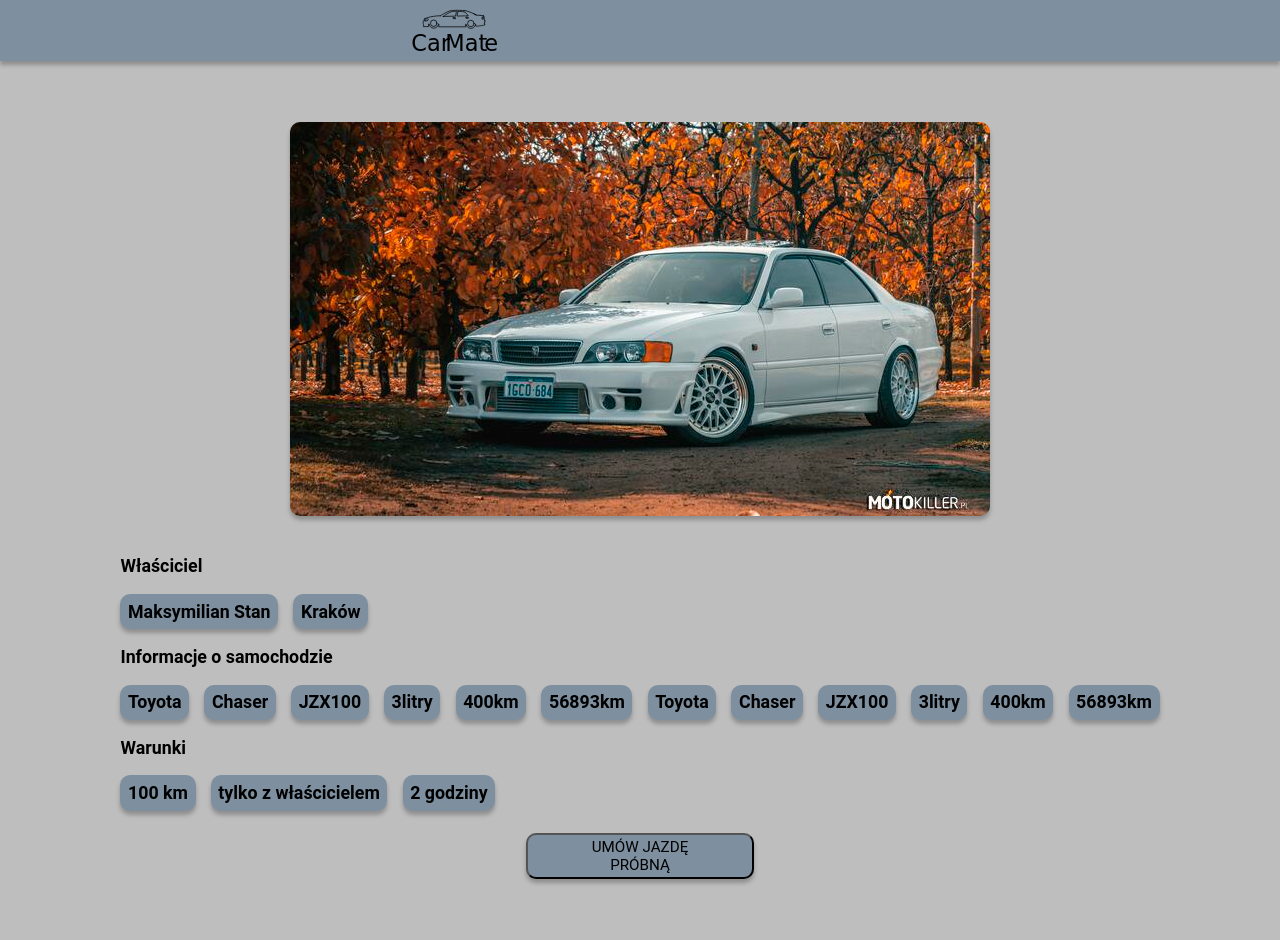
After one commit to MnStan/CarMate, a PHP site: template public/views/carInfo.php in a window 1280 px wide. The commit adds this page. Run offline with PHP 8.4, Linux system fonts and the light colour scheme; the template is opened without the code that fills it, so the values that code supplies are empty.

Commit message:
Added carInfo page + bean component for infomations about car and rent and added page with datepicker

```diff
--- a/index.php
+++ b/index.php
@@ -10,4 +10,6 @@
 Routing::get('register', 'DefaultController');
 Routing::get('unloggedMain', 'DefaultController');
 Routing::get('main', 'DefaultController');
+Routing::get('info', 'DefaultController');
+Routing::get('bookCar', 'DefaultController');
 Routing::run($path);
--- /dev/null
+++ b/public/css/carInfo.css
@@ -0,0 +1,43 @@
+.rent-info-container {
+    gap: 2rem;
+}
+
+.info-info {
+    display: flex;
+    text-align: center;
+    gap: 1rem;
+    flex-wrap: wrap;
+}
+
+.tooltip {
+    position: absolute;
+    background-color: rgba(0, 0, 0, 0.8);
+    color: #fff;
+    padding: 0.5rem;
+    border-radius: 4px;
+    white-space: nowrap;
+    font-size: 14px;
+    z-index: 9999;
+}
+
+@media screen and (max-width: 700px) {
+    .rent-info-container {
+        width: 70%;
+    }
+}
+
+@media screen and (max-width: 1024px) {
+    .rent-info-container {
+        width: 50%;
+    }
+}
+
+@media screen and (max-width: 400px) {
+    .info-info > div {
+        flex-basis: 100%;
+    }
+
+    .rent-info-container {
+        width: 100%;
+    }
+}
--- a/public/css/components/button.css
+++ b/public/css/components/button.css
@@ -8,4 +8,8 @@
     font-size: 1rem;
     text-transform: uppercase;
     transition: var(--default-transition);
+    display: flex;
+    align-items: center;
+    justify-content: center;
+    text-align: center;
 }
--- /dev/null
+++ b/public/css/components/rentInfoBean.css
@@ -0,0 +1,10 @@
+.info-title {
+    border-radius: 10px;
+    background-color: var(--primary);
+    text-align: center;
+}
+
+.info-title-content {
+    margin: 0;
+    padding: 0.5rem;
+}
--- a/public/css/style.css
+++ b/public/css/style.css
@@ -11,6 +11,10 @@
 @import "./components/navbar.css";
 @Import "./main.css";
 @import "./components/carCard.css";
+@import "./carInfo.css";
+@import "./components/rentInfoBean.css";
+@import "./carInfo.css";
+@import "./bookCar.css";
 
 * {
     box-sizing: border-box;
--- /dev/null
+++ b/public/js/tooltipInfo.js
@@ -0,0 +1,32 @@
+// tooltipInfo.js
+
+const tooltips = {
+    '3litry': 'Pojemność',
+    '400km': 'Moc',
+    // Dodaj inne dostosowane treści tooltipów tutaj
+  };
+
+  document.addEventListener('DOMContentLoaded', () => {
+    // Znajdź wszystkie kontenery info-info
+    const infoInfoContainers = document.querySelectorAll('.info-info');
+
+    // Iteruj przez kontenery info-info
+    infoInfoContainers.forEach(container => {
+      // Znajdź elementy RentInfo wewnątrz kontenera
+      const rentInfoElements = container.querySelectorAll('.rent-info');
+
+      // Iteruj przez elementy RentInfo
+      rentInfoElements.forEach(rentInfoElement => {
+        // Pobierz informacje z elementu RentInfo
+        const info = rentInfoElement.textContent.trim();
+
+        // Sprawdź, czy istnieje dostosowany tooltip dla danej wartości
+        const tooltipContent = tooltips[info];
+
+        if (tooltipContent) {
+          // Dodaj atrybut title z treścią tooltipa
+          rentInfoElement.setAttribute('title', tooltipContent);
+        }
+      });
+    });
+  });
--- /dev/null
+++ b/public/views/carInfo.php
@@ -0,0 +1,71 @@
+<?php
+
+require_once "public/views/components/button.php";
+require_once "public/views/components/rentInfoBean.php";
+
+$image = 'public/img/photos/toyota.jpg';
+
+$buttonArrayCarInfo = [
+    'type' => 'submit',
+    'value' => 'umów jazdę próbną'
+];
+
+?>
+
+<html lang="en">
+
+<head>
+    <?php include("public/views/components/headImports.php"); ?>
+    <script src="public/js/tooltipInfo.js" defer></script>
+    <title>Informacje</title>
+</head>
+
+<body>
+    <?php include("public/views/components/navbar.php"); ?>
+    <main class="container flex flex-center flex-column" style="gap: 1.5rem">
+        <div class="car-photo-container">
+            <img class="car-photo drop-shadow" src="<?php echo $image ?>">
+        </div>
+        <div class="rent-info container flex flex-center flex-column">
+            <div class="rent-info-container">
+                <h3>
+                    Właściciel
+                </h3>
+                <div class="info-info flex flex-row">
+                    <?php echo RentInfo('Maksymilian Stan') ?>
+                    <?php echo RentInfo('Kraków'); ?>
+                </div>
+
+                <h3>
+                    Informacje o samochodzie
+                </h3>
+                <div class="info-info flex flex-row">
+                    <?php echo RentInfo('Toyota', 'Testowanie tooltip'); ?>
+                    <?php echo RentInfo('Chaser'); ?>
+                    <?php echo RentInfo('JZX100'); ?>
+                    <?php echo RentInfo('3litry'); ?>
+                    <?php echo RentInfo('400km'); ?>
+                    <?php echo RentInfo('56893km'); ?>
+                    <?php echo RentInfo('Toyota', 'Testowanie tooltip'); ?>
+                    <?php echo RentInfo('Chaser'); ?>
+                    <?php echo RentInfo('JZX100'); ?>
+                    <?php echo RentInfo('3litry'); ?>
+                    <?php echo RentInfo('400km'); ?>
+                    <?php echo RentInfo('56893km'); ?>
+                </div>
+
+                <h3>
+                    Warunki
+                </h3>
+                <div class="info-info flex flex-row">
+                    <?php echo RentInfo('100 km'); ?>
+                    <?php echo RentInfo('tylko z właścicielem'); ?>
+                    <?php echo RentInfo('2 godziny'); ?>
+                </div>
+            </div>
+        </div>
+        <?php echo Button($buttonArrayCarInfo); ?>
+    </main>
+</body>
+
+</html>
--- a/public/views/components/headImports.php
+++ b/public/views/components/headImports.php
@@ -2,3 +2,4 @@
 <meta http-equiv="X-UA-Compatible" content="IE=edge">
 <meta name="viewport" content="width=device-width, initial-scale=1.0">
 <link rel="stylesheet" href="public/css/style.css">
+<script src="public/js/tooltipInfo.js" defer></script>
--- /dev/null
+++ b/public/views/components/rentInfoBean.php
@@ -0,0 +1,11 @@
+<?php
+
+function RentInfo($content): string
+{
+    $output .= '<div class="info-title drop-shadow">' ;
+    $output .= '<h3 class="info-title-content">';
+    $output .= $content;
+    $output .= '</h3></div>';
+
+    return $output;
+}
```
Also changed, not shown: public/css/bookCar.css (added, +36 -0 lines), public/views/bookCar.php (added, +32 -0 lines), src/controllers/DefaultController.php (+8 -0 lines).
